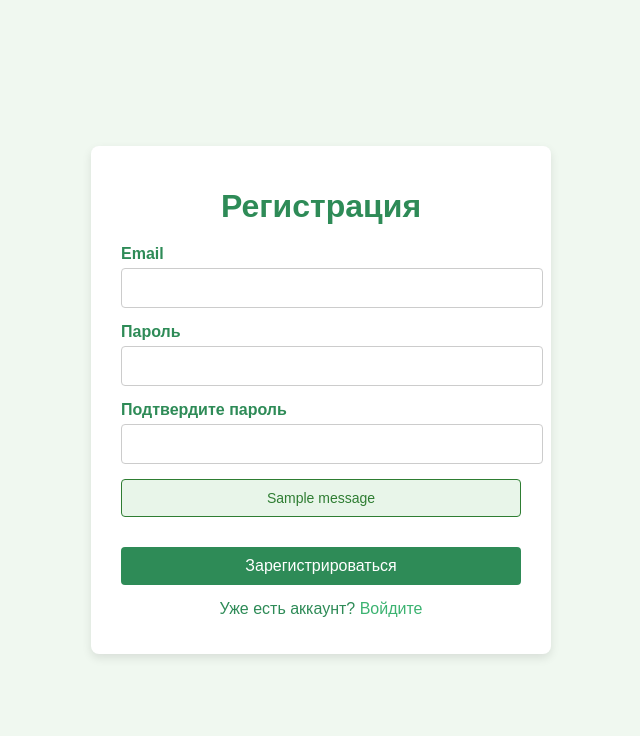
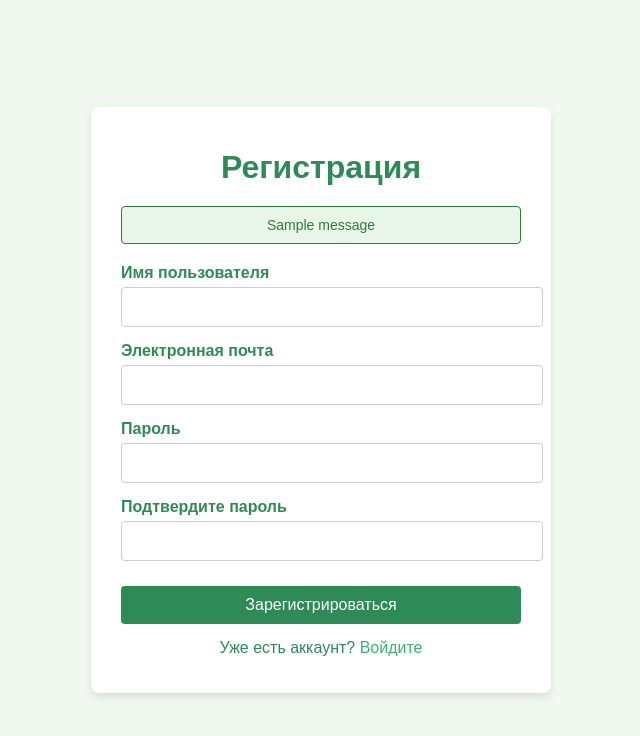
Before and after one commit to Gelzy788/MarkSync, a Flask app: template templates/register.html in a window 1280 px wide. Shown: the top 736 px of the page, without its empty margins (319-959 px from the left). Run offline with Flask 3, Linux system fonts and the light colour scheme; the template is opened without the code that fills it: values that come from a table or form of the project are taken from there, others are empty; tables that the repository leaves empty hold one stand-in row (values such as "Sample post"); one stand-in notice (Sample message) is shown; parts of the project's set-up code (start-up, migrations or seed data) failed here and were passed over.

Commit message:
Исправлена проблема с регистрацией

```diff
--- a/app.py
+++ b/app.py
@@ -39,7 +39,6 @@ def register():
     return render_template('register.html', title="Регистрация")
 
 # <input type="hidden" name="csrf_token" value="{{ csrf_token() }}">
-# test
 @app.route('/login', methods=['GET', 'POST'])
 def login():
     form = LoginForm()
--- a/templates/register.html
+++ b/templates/register.html
@@ -9,37 +9,35 @@
 <body>
     <div class="register-container">
         <h1>Регистрация</h1>
-        <form method="POST" action="{{ url_for('register') }}">
-            {{ form.hidden_tag() }}
+
+        <!-- Блок для отображения flash-сообщений -->
+        {% with messages = get_flashed_messages(with_categories=true) %}
+            {% if messages %}
+                {% for category, message in messages %}
+                    <div class="alert alert-{{ category }}">
+                        {{ message }}
+                    </div>
+                {% endfor %}
+            {% endif %}
+        {% endwith %}
+
+        <form id="register-form" method="POST" action="{{ url_for('register') }}">
             <div class="form-group">
-                {{ form.username.label }}
-                {{ form.username }}
+                <label for="username">Имя пользователя</label>
+                <input type="text" id="username" name="username" required>
             </div>
             <div class="form-group">
-                {{ form.email.label }}
-                {{ form.email }}
+                <label for="email">Электронная почта</label>
+                <input type="email" id="email" name="email" required>
             </div>
             <div class="form-group">
-                {{ form.password.label }}
-                {{ form.password }}
-            </div>
-            <div class="form-group">
-                {{ form.confirm_password.label }}
-                {{ form.confirm_password }}
+                <label for="password">Пароль</label>
+                <input type="password" id="password" name="password" required>
             </div>
             <div class="form-group">
                 <label for="confirm-password">Подтвердите пароль</label>
                 <input type="password" id="confirm-password" name="confirm-password" required>
             </div>
-            {% with messages = get_flashed_messages(with_categories=true) %}
-                {% if messages %}
-                    {% for category, message in messages %}
-                        <div class="alert alert-{{ category }}">
-                            {{ message }}
-                        </div>
-                    {% endfor %}
-                {% endif %}
-            {% endwith %}
             <button type="submit">Зарегистрироваться</button>
         </form>
         <p class="login-link">Уже есть аккаунт? <a href="{{ url_for('login') }}">Войдите</a></p>
```
